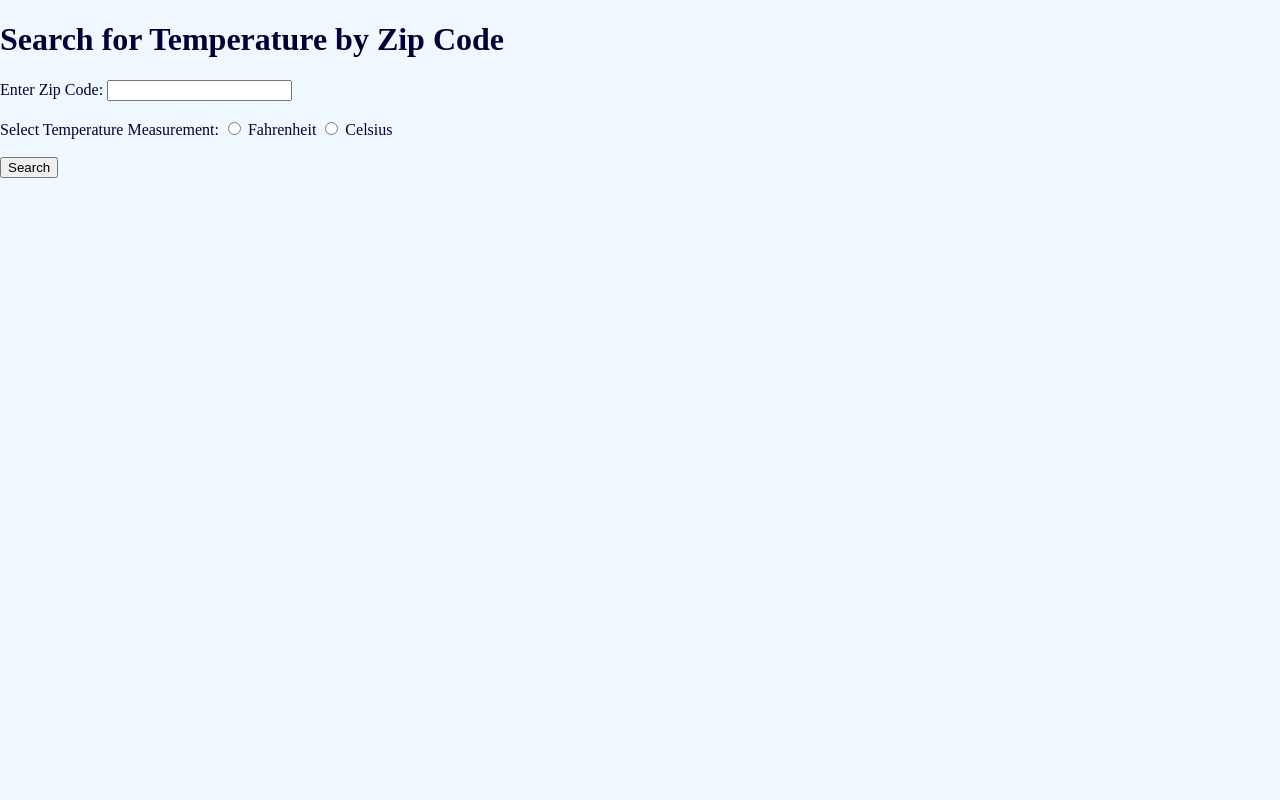
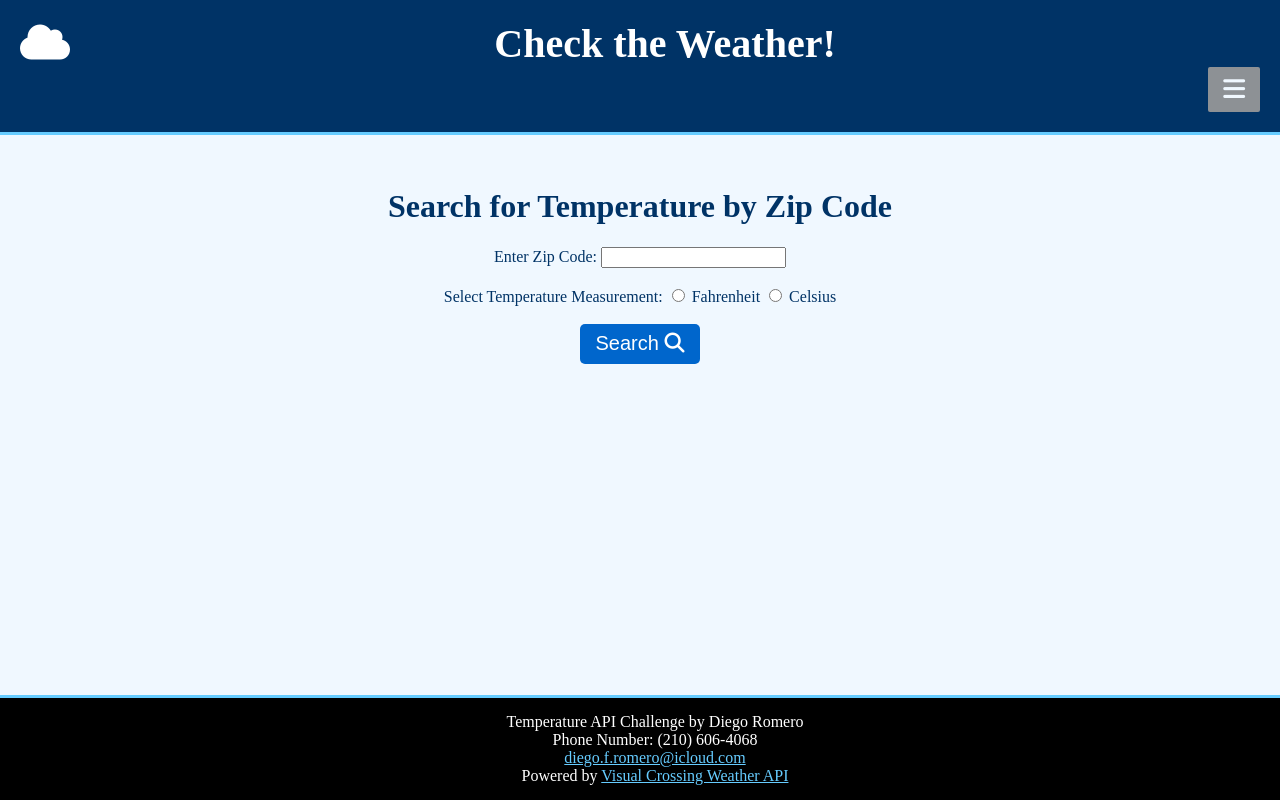
Before and after one commit to D1egoR0mero/Websites, a website: page index.html in a window 1280 px wide. Drawn offline with Linux system fonts and the light colour scheme.

Commit message:
initial working version

```diff
--- a/TemperatureStyle.css
+++ b/TemperatureStyle.css
@@ -21,22 +21,34 @@ header {
     color: white;
     /* white text */
     padding: 20px;
-    text-align: center;
-    font-size: 1.8em;
     border-bottom: 3px solid #66ccff;
     /* subtle accent line */
 }
 
+
+header h1 {
+    color: white;
+    text-align: center;
+    font-size: 40px;
+}
+
+header::after {
+    content: "";
+    display: block;
+    clear: both;
+}
+
 /* Body / main content */
 main {
-    background-color: #ffffff;
+    background-color: #f0f8ff;
     /* white body section */
     color: #003366;
     /* dark blue text for readability */
     padding: 30px;
     min-height: 400px;
     /* ensure some space for content */
-    margin-bottom: -100px;
+    text-align: center;
+    margin-top: 2px;
 }
 
 /* Footer styling */
@@ -48,8 +60,22 @@ footer {
     text-align: center;
     font-size: 1em;
     border-top: 3px solid #66ccff;
+    width: 100%;
     /* subtle accent line */
-    position: relative;
+    position: fixed;
+    bottom: 0px;
+}
+
+footer a {
+    color: #66ccff;
+}
+
+footer a:hover {
+    color: #8d9195;
+}
+
+footer a:visited {
+    color: #8d9195;
 }
 
 /* Optional: Links in body */
@@ -68,3 +94,74 @@ header h1,
 footer p {
     margin: 0;
 }
+
+.menu {
+    float: right;
+
+}
+
+.cloud {
+    float: left;
+    font-size: 40px;
+}
+
+.menu button {
+    background-color: #8d9195;
+    color: #f0f8ff;
+    padding: 10px 15px;
+    border: none;
+    font-size: 15px;
+    text-align: right;
+    cursor: pointer;
+    border-radius: 2px;
+
+
+}
+
+.menu i {
+    font-size: 25px;
+    border-color: #000000;
+    border: 10px;
+}
+
+.option {
+    display: none;
+    position: absolute;
+    right: 0;
+    background-color: white;
+    padding: 10px 10px;
+    box-shadow: 0px 4px 8px rgba(0, 0, 0, 0.2);
+    font-size: 15px
+}
+
+.option a {
+    display: block;
+    padding: 10px;
+    color: black;
+    text-decoration: none;
+}
+
+.option a:hover {
+    background-color: #f1f1f1;
+}
+
+/* show dropdown */
+.menu:hover .option {
+    display: block;
+}
+
+.searchButton {
+    background-color: #0066cc;
+    border-radius: 5px;
+    color: white;
+    border: 2px;
+    width: 120px;
+    height: 40px;
+    font-size: 20px;
+    cursor: pointer;
+}
+
+.searchButton:hover {
+    background-color: #003366;
+
+}
--- a/apiController.js
+++ b/apiController.js
@@ -3,40 +3,46 @@ const apiKey = "SUFYUEQPQJNHHY4L9RM72N5V2";
 async function performSearch() {
 
     const zipCode = document.getElementById("zipcode").value;
-    const tempType = document.querySelector('input[name="tempType"]:checked').value;
+    const tempCheck = document.querySelector('input[name="tempType"]:checked');
+    try {
+        let searchURL = "";
+        // Bad query handling
+        if (!tempCheck) {
+            throw new Error("Please Choose Fahrenheit or Celsius!");
+        } else if (zipCode.length != 5) {
+            throw new Error("Please enter a valid ZipCode!");
+        }
+        const tempType = tempCheck.value;
+        if (tempType === "celsius") {
+            searchURL = `https://weather.visualcrossing.com/VisualCrossingWebServices/rest/services/timeline/${zipCode}?unitGroup=metric&key=${apiKey}&contentType=json&include=current`;
+        } else {
+            searchURL = `https://weather.visualcrossing.com/VisualCrossingWebServices/rest/services/timeline/${zipCode}?key=${apiKey}&contentType=json&include=current`;
+        }
 
-    let searchURL = "";
 
-    if (tempType === "celsius") {
-        searchURL = `https://weather.visualcrossing.com/VisualCrossingWebServices/rest/services/timeline/${zipCode}?unitGroup=metric&key=${apiKey}&contentType=json`;
-    } else if (tempType === "fahrenheit") {
-        searchURL = `https://weather.visualcrossing.com/VisualCrossingWebServices/rest/services/timeline/${zipCode}?key=${apiKey}&contentType=json`;
-    }
-    else {
-        document.getElementById("result").innerText =
-            "Please Select Fahrenheit or Celsius"
-    }
-
-    try {
 
         const response = await fetch(searchURL);
 
         if (!response.ok) {
-            throw new Error("API request failed");
+            throw new Error("Unable to obtain data from Visual Crossing Weather API. If entered zipcode is valid, the API is down.");
         }
 
         const jsonObject = await response.json();
 
         // Example temperature value
-        const temperature = jsonObject.days[0].tempmax;
+        const temperature = jsonObject.days[0].temp;
+        if (tempType === "celsisus") {
+            document.getElementById("result").innerText = temperature + " °C";
+        }
+        else {
+            document.getElementById("result").innerText = temperature + " °F";
+        }
 
-        document.getElementById("result").innerText = temperature;
 
 
     } catch (error) {
 
-        document.getElementById("result").innerText =
-            "Unable to obtain data from Visual Crossing Weather API";
+        document.getElementById("result").innerText = error.message;
 
         console.error(error);
     }
--- a/index.html
+++ b/index.html
@@ -3,11 +3,26 @@
 
 <head>
     <title>Temperature API</title>
-    <link rel="stylesheet" href="TemperatureStyle.css" />
+    <link rel="stylesheet" href="TemperatureStyle.css">
+    <script src="https://kit.fontawesome.com/cc3bc34a67.js" crossorigin="anonymous"></script>
+    <link rel="stylesheet" href="https://cdnjs.cloudflare.com/ajax/libs/font-awesome/6.5.1/css/all.min.css">
 </head>
 
 <body>
+    <header>
+        <div class="cloud"><i class="fa-solid fa-cloud"></i></div>
+        <h1>Check the Weather!</h1>
+        <div class="menu">
+            <button><i class="fa fa-bars" aria-hidden="true"></i></button>
+            <div class="option">
+                <a href="weeklydata">Weekly Forecast</a>
+            </div>
+        </div>
 
+
+    </header>
+
+    <main>
         <h1>Search for Temperature by Zip Code</h1>
 
         <label>Enter Zip Code:</label>
@@ -17,17 +32,29 @@
 
         <label>Select Temperature Measurement:</label>
 
-    <input type="radio" name="tempType" value="fahrenheit" /> Fahrenheit
-    <input type="radio" name="tempType" value="celsius" /> Celsius
+        <input type="radio" name="tempType" value="fahrenheit">
+        Fahrenheit
+
+        <input type="radio" name="tempType" value="celsius">
+        Celsius
+
 
         <br><br>
 
-    <button onclick="performSearch()">Search</button>
+        <button class="searchButton" onclick="performSearch()">Search <i
+                class="fa-solid fa-magnifying-glass"></i></button>
+
 
         <h2 id="result"></h2>
 
         <script src="apiController.js"></script>
-
+    </main>
 </body>
+<footer>
+    <p>Temperature API Challenge by Diego Romero</p>
+    <p>Phone Number: (210) 606-4068</p>
+    <p><a href="mailto:diego.f.romero@icloud.com">diego.f.romero@icloud.com</a></p>
+    <p>Powered by <a href="https://www.visualcrossing.com/" target="_blank">Visual Crossing Weather API</a></p>
+</footer>
 
 </html>
```
Also changed, not shown: package.json (added, +25 -0 lines), 1 other file. Lines whose indentation alone changed are shown as unchanged.
